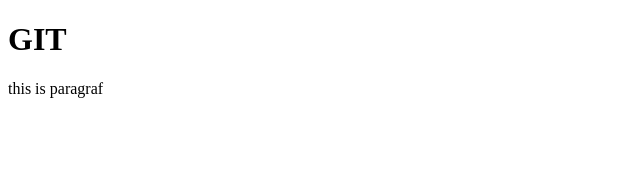
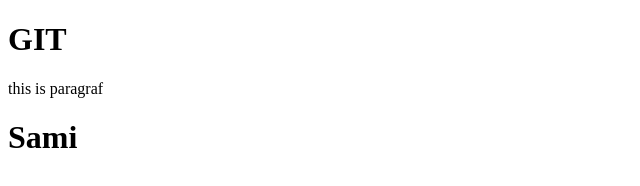
Before and after one commit to mohamadat/cv2024, a plain HTML site: page index.html in a window 1280 px wide. Shown: the whole page, without its empty margins (0-640 px from the left). Drawn offline with Linux system fonts and the light colour scheme.

Commit message:
changed from sami

```diff
--- a/index.html
+++ b/index.html
@@ -10,5 +10,7 @@
     <h1>GIT</h1>
     <p>this is paragraf</p>
 
+
+    <h1>Sami</h1>
 </body>
 </html>
```
